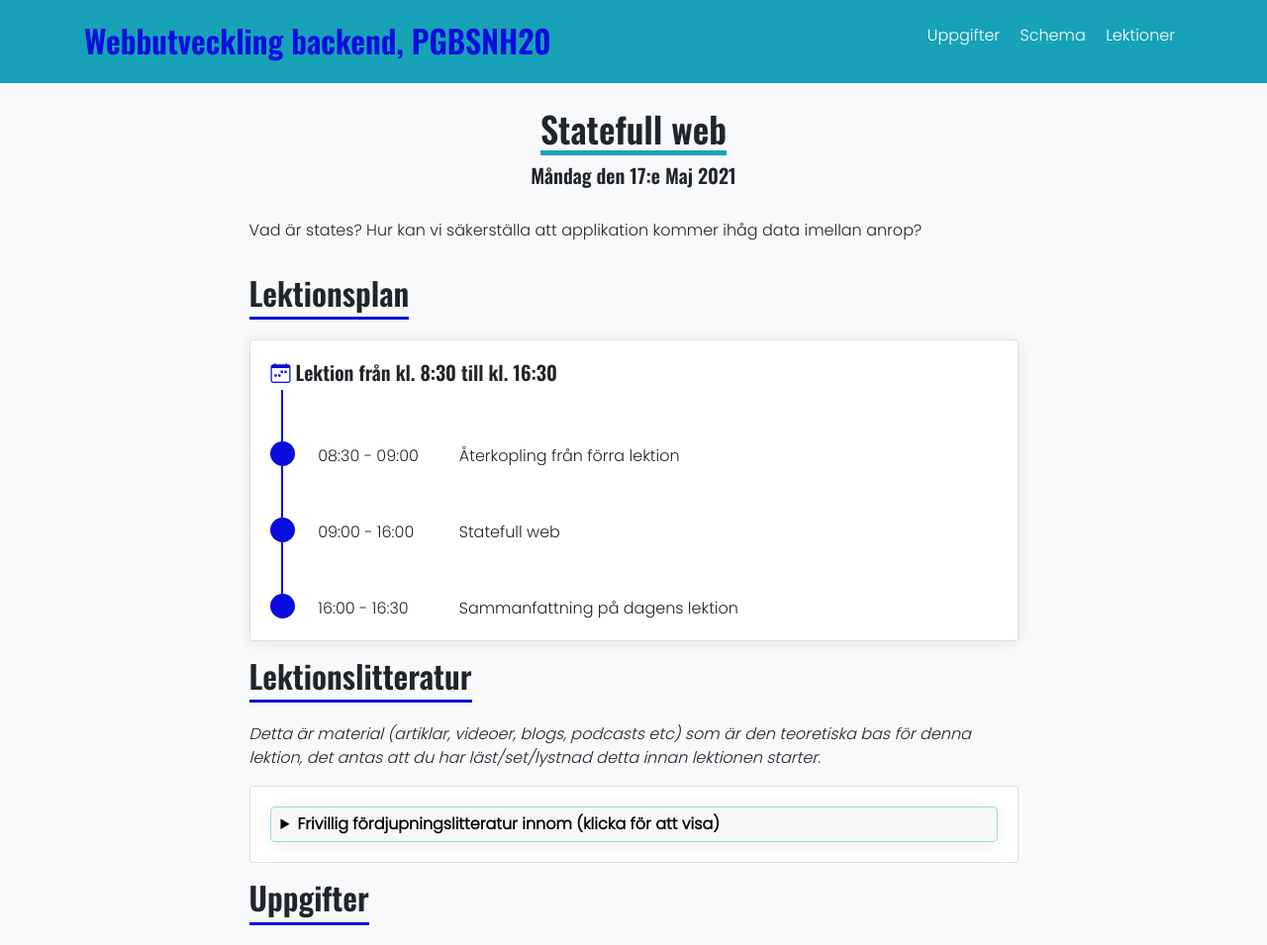
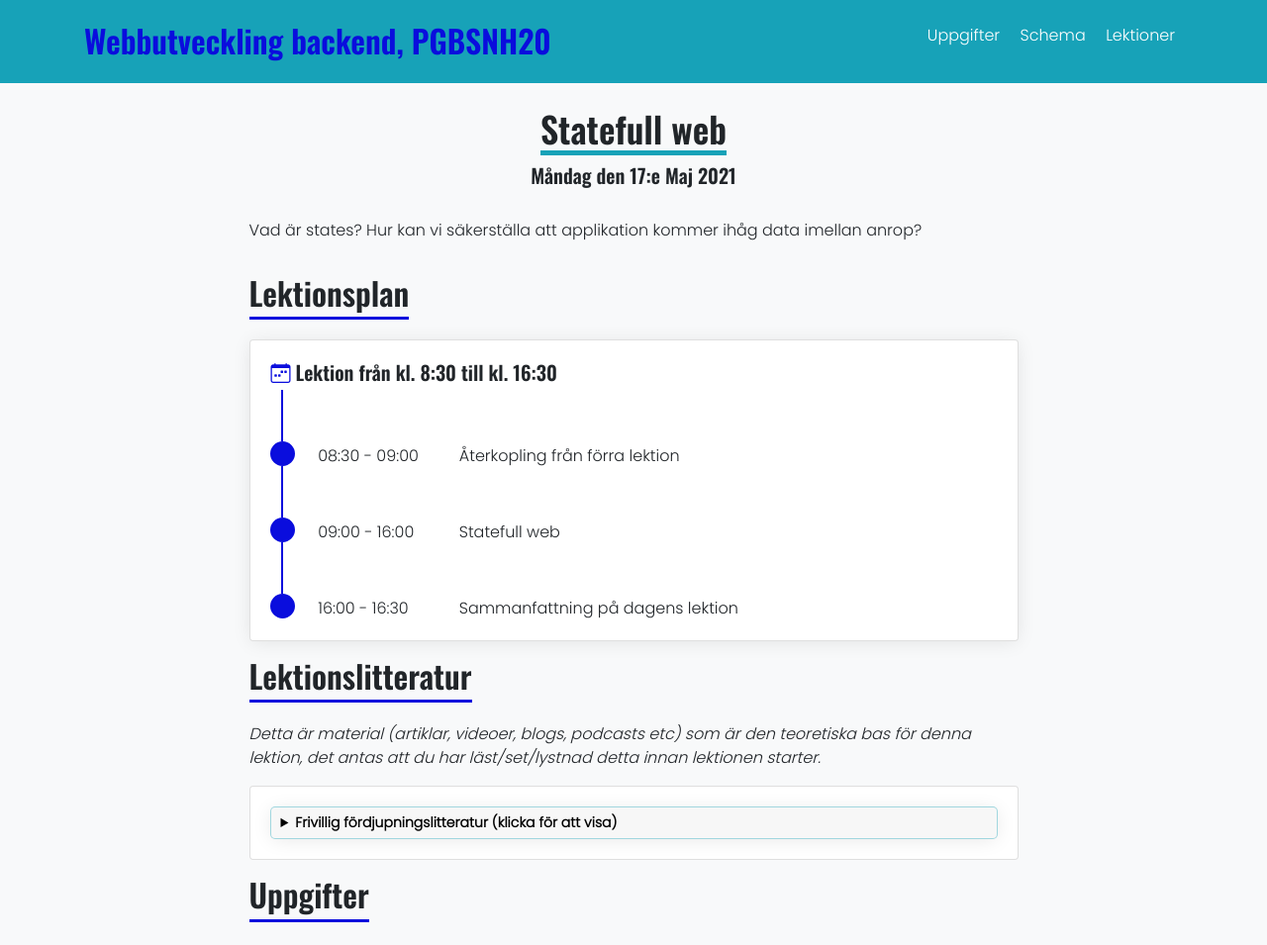
Before and after one commit to PGBSNH20/PGBSNH20-backendweb, a Jekyll site: the page built from lectures/09-statefullweb.md, in a window 1280 px wide. Shown: the whole page at 99% size. Built offline with Jekyll 4.4.1, drawn with Linux system fonts in a browser that asks for light colours; nearby versions of some CDN libraries.

Commit message:
Adjust summary

```diff
--- a/_css/style.css
+++ b/_css/style.css
@@ -253,6 +253,7 @@
       color: #000;
       font-weight: 600;
       box-shadow: 0 2px 20px -2px rgba(0, 0, 0, 0.1);
+      font-size: 14px;
   }
   summary:focus{
     border: 1px solid var(--main);
--- a/_includes/lecturenontopics.html
+++ b/_includes/lecturenontopics.html
@@ -20,7 +20,7 @@
                 {% endif %}
                 {% if site.data[include.lectureData].notInTopic.optionalLiterature %}
                 <details>
-                    <summary>Frivillig fördjupningslitteratur innom {{site.data[include.lectureData].notInTopic.optionalLiterature.topic}} (klicka för att visa)</summary>
+                    <summary>Frivillig fördjupningslitteratur (klicka för att visa)</summary>
                     <ul>
                         {% for optional in site.data[include.lectureData].notInTopic.optionalLiterature %}
                         <li class="mb-4">
```
